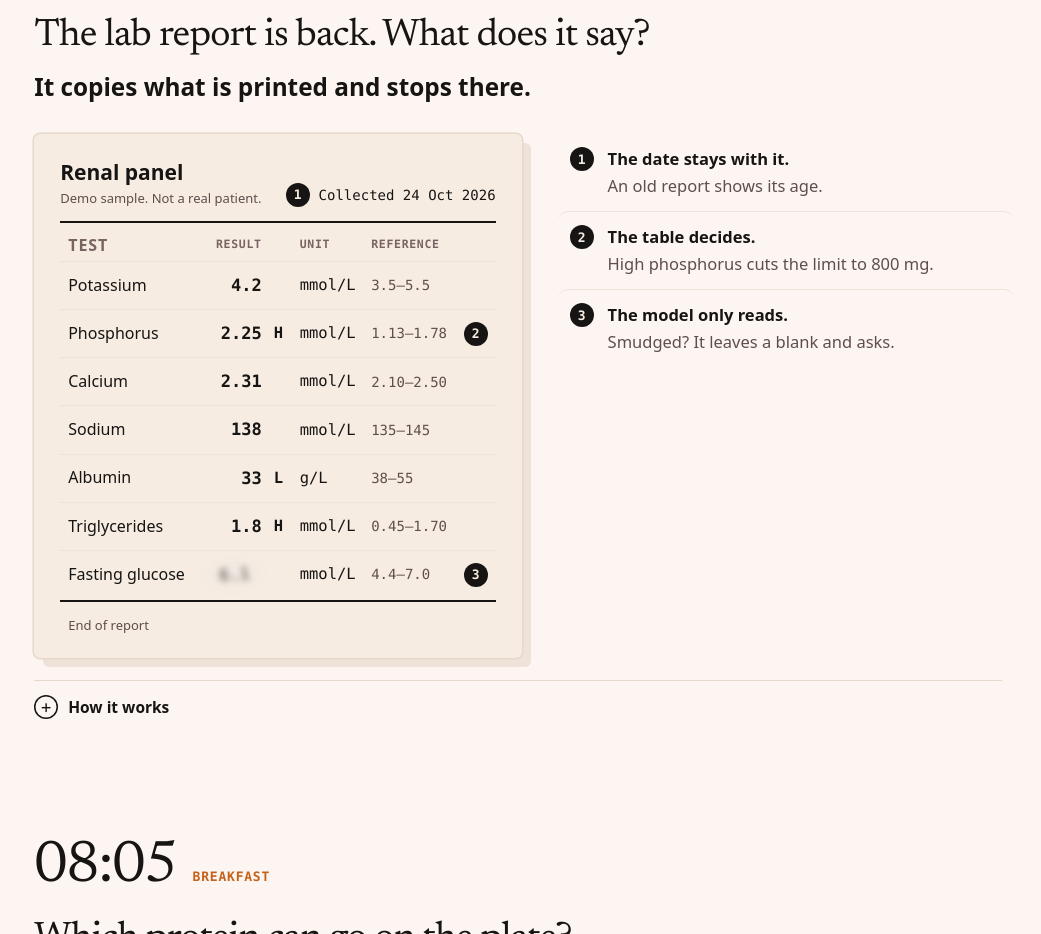
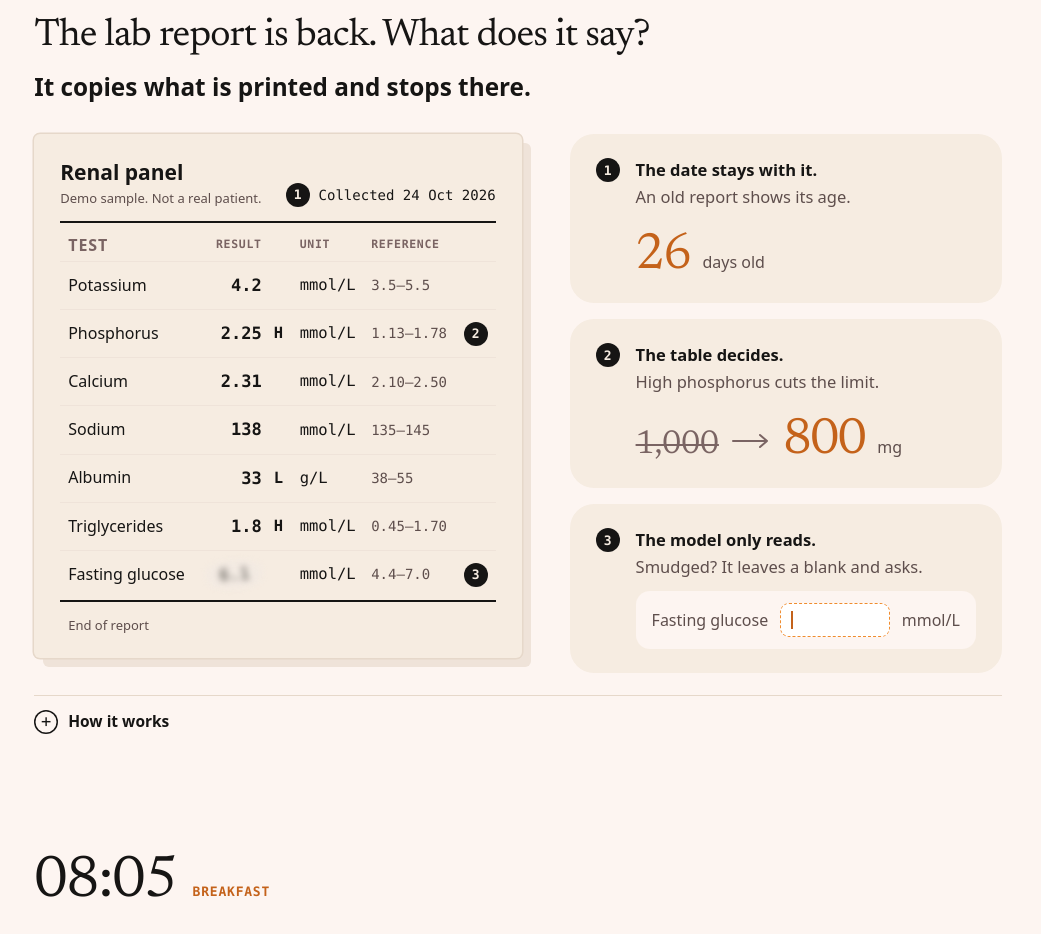
Before and after one commit to chenliang-ai/dialight, a plain HTML site: page index.html in a window 1280 px wide. Shown: the part 7200-8134 px from the top of the page, without its empty margins (17-1058 px from the left). Drawn offline with Linux system fonts and the light colour scheme; a web font is replaced by a local one.

Commit message:
Turn the three lab notes into illustrated cards
Co-Authored-By: Claude Opus 5.5 <noreply@anthropic.com>

```diff
--- a/index.html
+++ b/index.html
@@ -1269,6 +1269,22 @@ body,body.w0,body.w1,body.w2,body.w3,body.w4{background-color:var(--bg)!importan
 .anno .mark{color:var(--card)}
 .anno li.is-on .mark{color:var(--ink)}
 .lim{break-inside:avoid;border-collapse:collapse;width:100%;max-width:640px;font:400 16px/1.4 var(--f-label)}.lim th{text-align:left;font:600 12px/1 var(--f-mono);color:var(--faint);letter-spacing:.05em;text-transform:uppercase;padding:0 12px 10px 0}.lim td{padding:10px 12px 10px 0;border-top:1px solid var(--line2);color:var(--sub)}.lim td b{color:var(--deep)}#p0 .limn{font-size:15px;color:var(--sub);margin:0 0 12px}
+.anno#anno{display:grid;grid-template-rows:repeat(3,1fr);gap:16px;height:100%;margin:0;padding:0}
+#anno>li{display:grid;grid-template-columns:auto minmax(0,1fr);grid-template-rows:auto 1fr;gap:0 16px;background:#F6ECE1;border:0;border-radius:24px;padding:24px 26px;margin:0}
+#anno>li.is-on{background:#EEE4F9}
+#anno .av{grid-column:2;align-self:end;margin-top:12px}
+#anno .av p{margin:0;display:flex;align-items:baseline;gap:12px;font:500 16px/1 var(--f-label);color:var(--sub)}
+#anno .av em{font:400 clamp(44px,4vw,60px)/.9 var(--f-display);font-style:normal;letter-spacing:-.03em;color:var(--deep)}
+#anno .av s{font:400 clamp(28px,2.6vw,38px)/.9 var(--f-display);color:var(--faint);text-decoration-thickness:1.5px}
+#anno .av svg{width:40px;height:16px;color:var(--faint);align-self:center}
+#anno .av-ask{align-items:center!important;background:#FDF5F1;border-radius:14px;padding:12px 16px!important}
+#anno .av-ask span{color:var(--sub)}
+#anno .av-ask i{flex:1;height:34px;border:1.5px dashed var(--brand2);border-radius:9px;background:#fff;position:relative}
+#anno .av-ask i::before{content:"";position:absolute;left:10px;top:7px;width:2px;height:18px;background:var(--deep);animation:avb 1.1s steps(1) infinite}
+@keyframes avb{50%{opacity:0}}
+html.still #anno .av-ask i::before{animation:none}
+@media (prefers-reduced-motion:reduce){#anno .av-ask i::before{animation:none}}
+@media (max-width:520px){#anno>li{padding:20px 18px}#anno .av{grid-column:1/-1}}
 .todo{display:none!important}
 </style>
 </head>
@@ -1549,9 +1565,9 @@ body,body.w0,body.w1,body.w2,body.w3,body.w4{background-color:var(--bg)!importan
         </div>
 
         <ol class="anno" id="anno">
-          <li data-n="1" tabindex="0"><span class="mark">1</span><div><b>The date stays with it.</b><span>An old report shows its age.</span></div></li>
-          <li data-n="2" tabindex="0"><span class="mark">2</span><div><b>The table decides.</b><span>High phosphorus cuts the limit to 800 mg.</span></div></li>
-          <li data-n="3" tabindex="0"><span class="mark">3</span><div><b>The model only reads.</b><span>Smudged? It leaves a blank and asks.</span></div></li>
+          <li data-n="1" tabindex="0"><span class="mark">1</span><div><b>The date stays with it.</b><span>An old report shows its age.</span></div><div class="av" aria-hidden="true"><p class="av-age"><em>26</em>days old</p></div></li>
+          <li data-n="2" tabindex="0"><span class="mark">2</span><div><b>The table decides.</b><span>High phosphorus cuts the limit.</span></div><div class="av" aria-hidden="true"><p class="av-cut"><s>1,000</s><svg viewBox="0 0 40 16"><path d="M2 8h34M29 2l7 6-7 6" fill="none" stroke="currentColor" stroke-width="2" stroke-linecap="round" stroke-linejoin="round"/></svg><em>800</em>mg</p></div></li>
+          <li data-n="3" tabindex="0"><span class="mark">3</span><div><b>The model only reads.</b><span>Smudged? It leaves a blank and asks.</span></div><div class="av" aria-hidden="true"><p class="av-ask"><span>Fasting glucose</span><i></i><span>mmol/L</span></p></div></li>
         </ol>
       </div>
         <details class="more">
```
